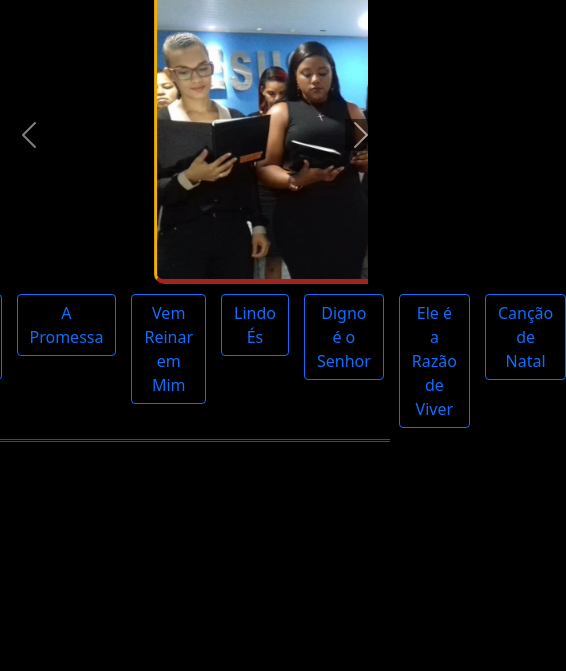
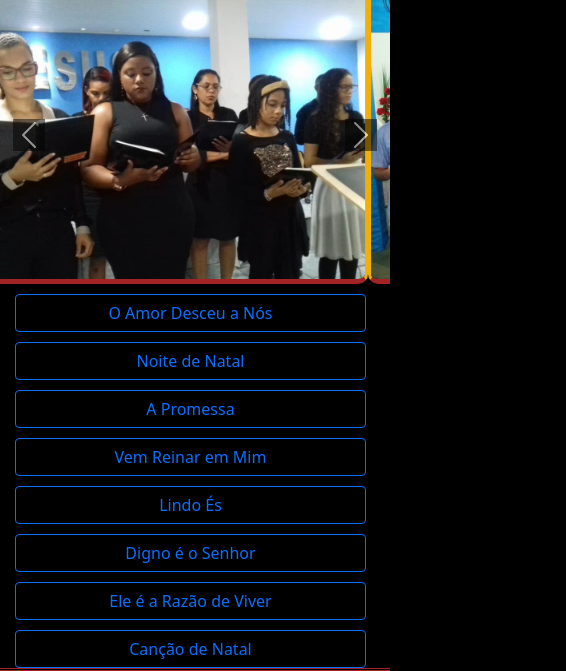
Before and after one commit to Josualisson/Cantata, a plain HTML site: page index.html in a window 390 px wide. Shown: the part 173-844 px from the top of the page, 566 px wide, since content can reach past the window. Drawn offline with Linux system fonts and the light colour scheme; a script that the page names is missing.

Commit message:
Add files via upload

```diff
--- a/index.html
+++ b/index.html
@@ -23,7 +23,7 @@
             <img src="cantata2.jpg" class="d-block w-100 imagem1" alt="..." width="320" height="205">
           </div>
           <div class="carousel-item">
-            <img src="cantata3.jpg" class="d-block w-100 imagem1" alt="..." width="320" height="205">
+            <img src="cantata3.jpg" class="d-block w-100 imagem1 cantata3" alt="..." width="320" height="205">
           </div>
         </div>
         <button class="carousel-control-prev" type="button" data-bs-target="#carouselExampleControls" data-bs-slide="prev">
@@ -40,7 +40,7 @@
         <a class="btn btn-outline-primary botao" data-bs-toggle="collapse" href="#collapseExample" role="button" aria-expanded="false" aria-controls="collapseExample">
           O Amor Desceu a Nós
         </a>
-        </p>
+      </p>
       <p>
         <a class="btn btn-outline-primary botao" data-bs-toggle="collapse" href="#collapseExample1" role="button" aria-expanded="false" aria-controls="collapseExample">
           Noite de Natal
@@ -72,7 +72,7 @@
         </a>
         </p>
       <p>
-        <a class="btn btn-outline-primary botao" data-bs-toggle="collapse" href="#collapseExample7" role="button" aria-expanded="false" aria-controls="collapseExample">
+        <a class="btn btn-outline-primary botao" id="botao" data-bs-toggle="collapse" href="#collapseExample7" role="button" aria-expanded="false" aria-controls="collapseExample">
           Canção de Natal
         </a>
         </p>
@@ -718,6 +718,5 @@
             </nav>
         </div>
       </div>
-
 </body>
 </html>
--- a/style.css
+++ b/style.css
@@ -254,3 +254,45 @@
 }
 
 /*------end-------*/
+
+/* Responsividade */
+
+@media only screen and (min-width: 320px) and (max-width: 1271px) {
+
+    .imagem1{
+        height: min-content;
+        margin: auto;
+    }
+}
+
+
+
+@media only screen and (min-width: 320px) and (max-width: 953px){
+
+    .title{
+        text-align: center;
+    }
+
+    .div3{
+        margin: auto;
+        height: auto;
+
+    }
+
+
+    .botao{
+        width: 90%;
+        display: flex;
+        margin-bottom: -16px;
+    }
+
+
+    .reto{
+        display: flex;
+        justify-content: center;
+        justify-items: center;
+        flex-direction: column;
+    }
+}
+
+/* -------End------ */
```
